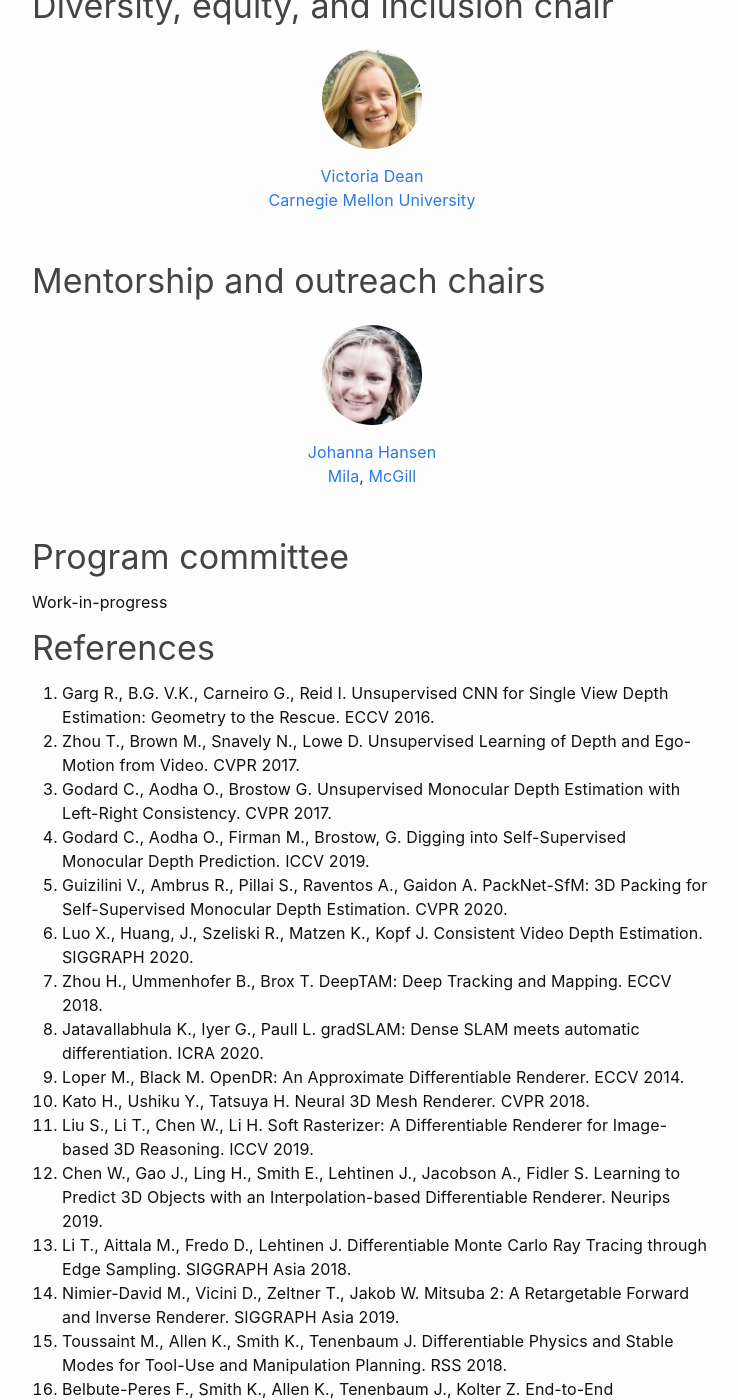
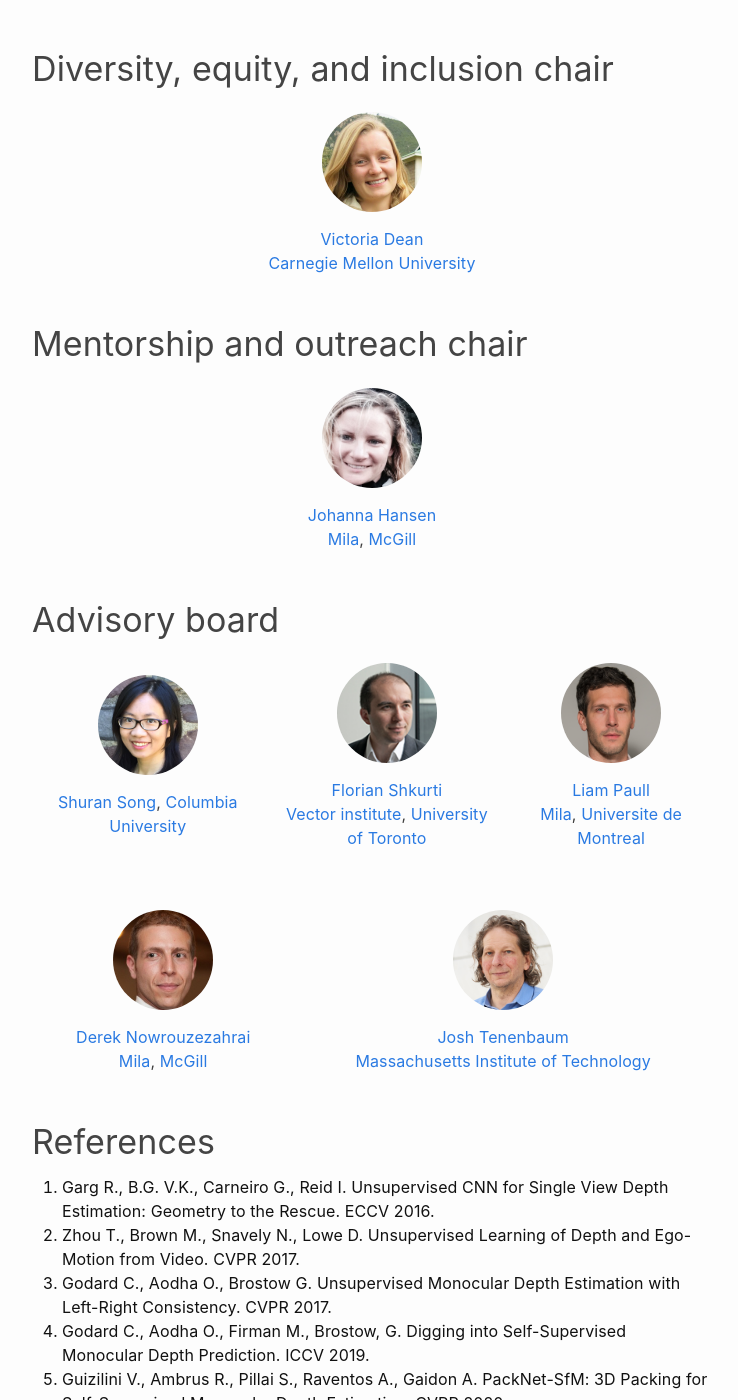
Before and after one commit to montrealrobotics/diffcvgp, a Jekyll site: the page built from index.md, in a window 1280 px wide and 1400 px high, scrolled down 5216 px. Shown: the whole window, without its empty margins (268-1006 px from the left). Built offline with Jekyll 4.4.1, drawn with Linux system fonts in a browser that asks for light colours; some of the changed text lies outside the part shown.

Commit message:
minor
Signed-off-by: Krishna Murthy <krrish94@gmail.com>

```diff
--- a/index.md
+++ b/index.md
@@ -149,6 +149,8 @@ The primary focus areas of this workshop are the following:
 3. **Differentiable physics simulation** methods, that innovate either at the implementation level (i.e., differentiable reparameterizations of contact, articulated bodies, collisions, etc.) or the application level (policy learning, representation learning, physics-informed neural network design, etc.).
 4. **Applications and limitations** of differentiable methods. Differentiable physics allows for more efficient model predictive control and system identification. Differentiable graphics and rendering might allow for more accurate novel viewpoint synthesis. However, there are also limitations: for example, gradients are not always useful in contact-rich or long-horizon manipulation tasks. Furthermore, differentiable methods are often applicable only where precise process models are available. How can differentiable methods be combined with gradient-free optimization (or other techniques) to circumvent these issues?
 5. **Multi-disciplinary efforts** that integrate differentiable techniques from two or more of the above areas. This is a key area for the workshop. Examples include, but are not limited to, physics-aware visual representation learning, learning intuitive physics from videos, learning inverse graphics from images/videos.
+
+A few representative publications in the interest areas of the workshop are listed in our references below.
 
 
 #### Submission instructions
@@ -374,7 +376,7 @@ To be announced
 </table>
 
 
-### Mentorship and outreach chairs
+### Mentorship and outreach chair
 
 <table style="border-collapse: collapse; border: none;">
     <tr style="border: none;">
@@ -395,9 +397,87 @@ To be announced
     </tr>
 </table>
 
-### Program committee
 
-Work-in-progress
+### Advisory board
+
+
+<table style="border-collapse: collapse; border: none;">
+    <tr style="border: none;">
+        <!-- Shuran -->
+        <td style="border: none;">
+        <div class="col-xs-15">
+            <a href="https://shurans.github.io/" target="_blank">
+              <p align="center">
+              <img class="people-pic" src="assets/img/shuran.jpg">
+              </p>
+            </a>
+            <div class="people-name text-center">
+              <a href="https://shurans.github.io/" target="_blank">Shuran Song</a>, <a href="https://www.cs.columbia.edu/" target="_blank">Columbia University</a>
+            </div>
+        </div>
+        </td>
+        <!-- Florian -->
+        <td style="border: none;">
+        <div class="col-xs-15">
+            <a href="http://www.cs.toronto.edu/~florian/" target="_blank">
+              <p align="center">
+              <img class="people-pic" src="assets/img/florian.jpg">
+              </p>
+            </a>
+            <div class="people-name text-center">
+              <a href="http://www.cs.toronto.edu/~florian/" target="_blank">Florian Shkurti</a><br>
+              <a href="https://vectorinstitute.ai/" target="_blank">Vector institute</a>, <a href="https://www.utoronto.ca/" target="_blank">University of Toronto</a>
+            </div>
+        </div>
+        </td>
+        <!-- Liam -->
+        <td style="border: none;">
+        <div class="col-xs-15">
+            <a href="https://liampaull.ca/" target="_blank">
+              <p align="center">
+              <img class="people-pic" src="assets/img/liam.png">
+              </p>
+            </a>
+            <div class="people-name text-center">
+              <a href="https://liampaull.ca/" target="_blank">Liam Paull</a><br>
+              <a href="https://mila.quebec/en/" target="_blank">Mila</a>, <a href="https://www.umontreal.ca/" target="_blank">Universite de Montreal</a>
+            </div>
+        </div>
+        </td>
+    </tr>
+</table>
+<table style="border-collapse: collapse; border: none;">
+    <tr style="border: none;">
+        <!-- Derek -->
+        <td style="border: none;">
+        <div class="col-xs-15">
+            <a href="http://www.cim.mcgill.ca/~derek/" target="_blank">
+              <p align="center">
+              <img class="people-pic" src="assets/img/derek.jpg">
+              </p>
+            </a>
+            <div class="people-name text-center">
+              <a href="http://www.cim.mcgill.ca/~derek/" target="_blank">Derek Nowrouzezahrai</a><br>
+              <a href="https://mila.quebec/en/" target="_blank">Mila</a>, <a href="https://mcgill.ca/" target="_blank">McGill</a>
+            </div>
+        </div>
+        </td>
+        <!-- Josh -->
+        <td style="border: none;">
+        <div class="col-xs-15">
+            <a href="http://web.mit.edu/cocosci/josh.html" target="_blank">
+                <p align="center">
+                <img class="people-pic" src="assets/img/josh.jpg">
+                </p>
+            </a>
+            <div class="people-name text-center">
+              <a href="http://web.mit.edu/cocosci/josh.html" target="_blank">Josh Tenenbaum</a><br>
+              <a href="https://www.mit.edu/" target="_blank">Massachusetts Institute of Technology</a>
+            </div>
+        </div>
+        </td>
+    </tr>
+</table>
 
 
 ### References
```
